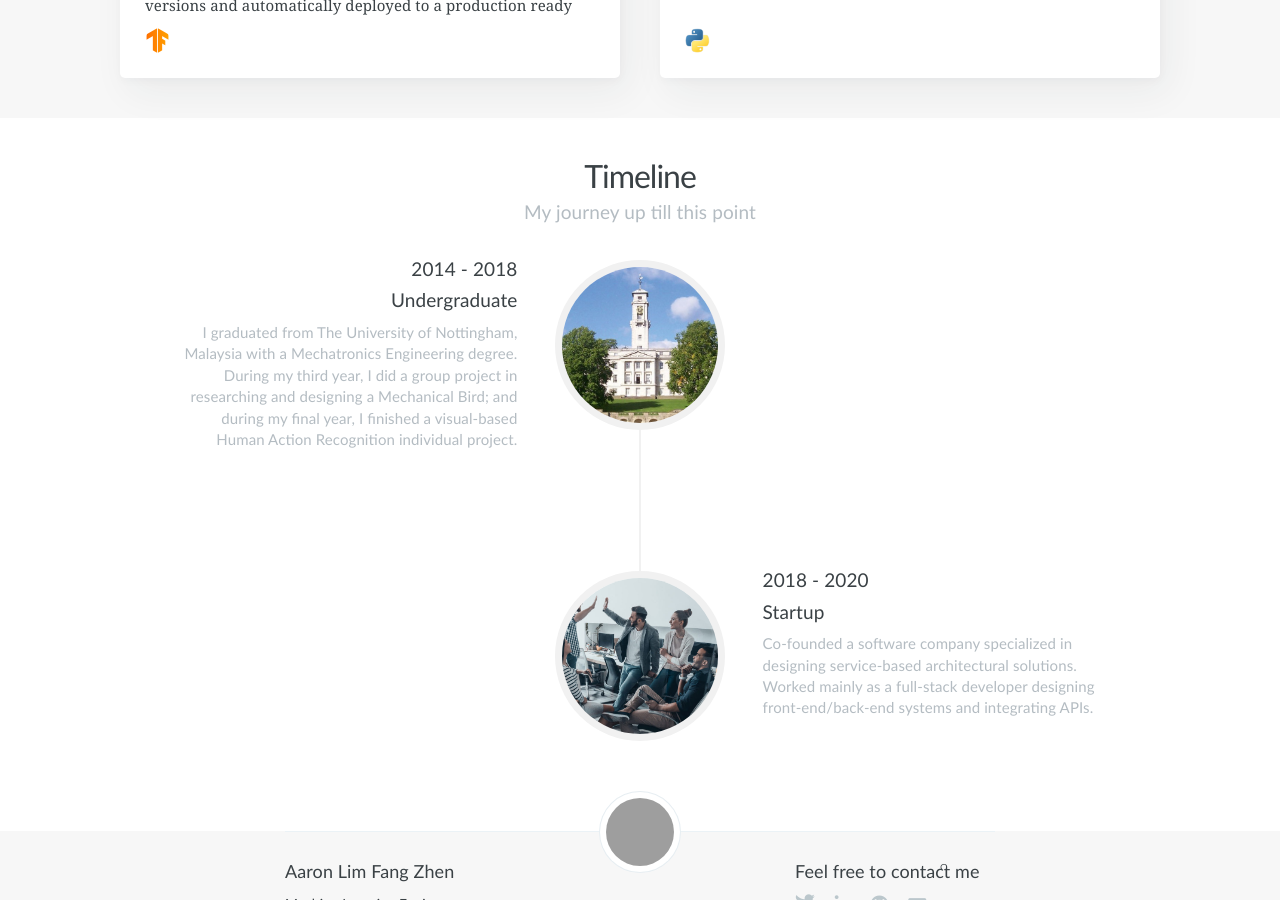
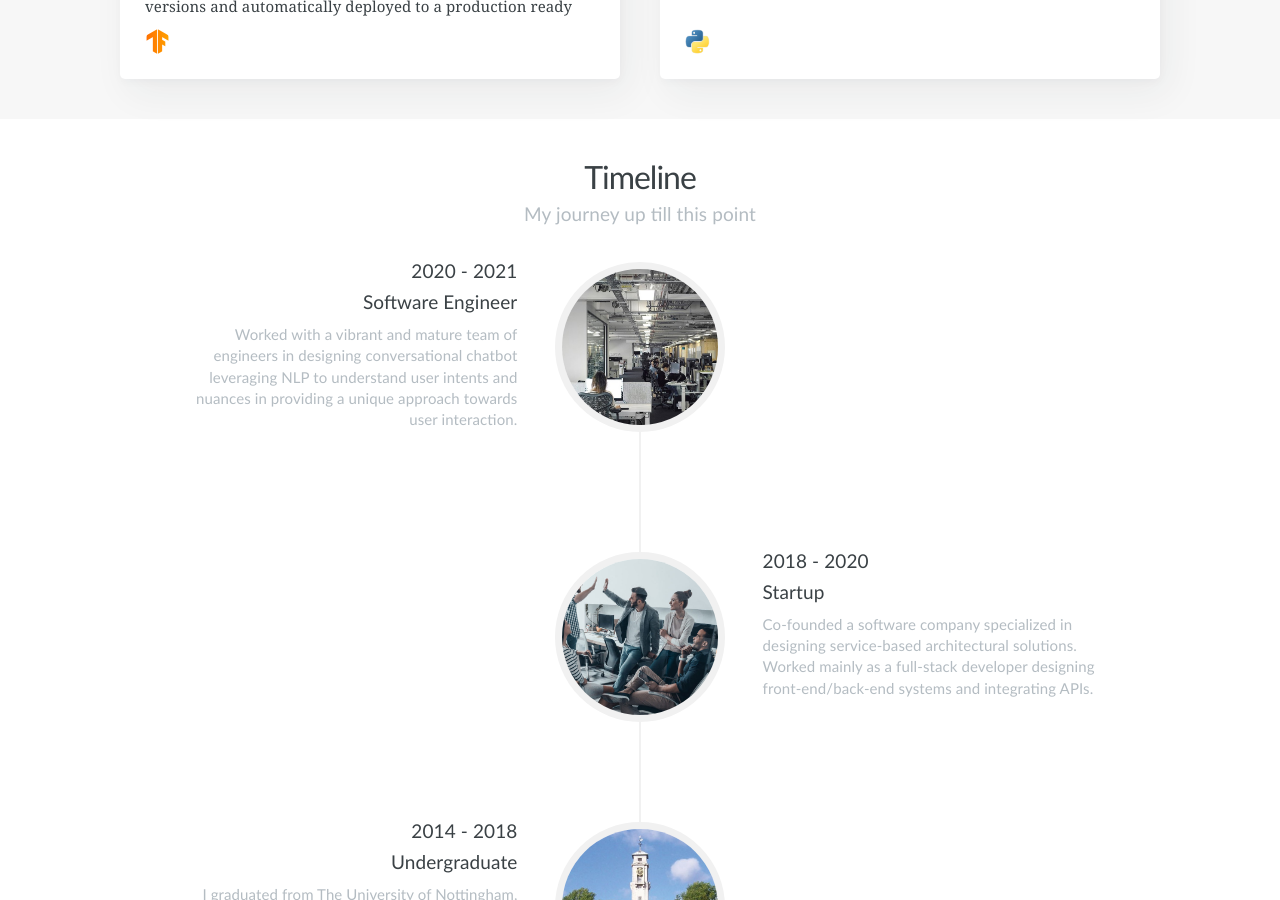
Before and after one commit to AaronGrainer/aarongrainer.github.io, a Jekyll site: the page built from index.html, in a window 1280 px wide and 900 px high, scrolled down 2023 px. Built offline with Jekyll 4.4.1, drawn with Linux system fonts in a browser that asks for light colours; nearby versions of some CDN libraries; the list of posts is cut into pages by our own code; grey boxes are pictures that could not be loaded.

Commit message:
Added Pandai timeline and updated skills logo

```diff
--- a/_data/timeline.yml
+++ b/_data/timeline.yml
@@ -1,11 +1,10 @@
 0:
   index: 0
-  date: 2014 - 2018
-  title: Undergraduate
-  description: I graduated from The University of Nottingham, Malaysia with a Mechatronics Engineering degree. During my third year,
-    I did a group project in researching and designing a Mechanical Bird; and during my final year, I finished a visual-based Human
-    Action Recognition individual project.
-  assets: assets/images/timeline/nottingham.jpg
+  date: 2020 - 2021
+  title: Software Engineer
+  description: Worked with a vibrant and mature team of engineers in designing conversational chatbot leveraging NLP to understand
+    user intents and nuances in providing a unique approach towards user interaction.
+  assets: assets/images/timeline/pandai.jpg
 1:
   index: 1
   date: 2018 - 2020
@@ -13,3 +12,11 @@
   description: Co-founded a software company specialized in designing service-based architectural solutions. Worked mainly as a
     full-stack developer designing front-end/back-end systems and integrating APIs.
   assets: assets/images/timeline/startup.jpg
+2:
+  index: 2
+  date: 2014 - 2018
+  title: Undergraduate
+  description: I graduated from The University of Nottingham, Malaysia with a Mechatronics Engineering degree. During my third year,
+    I did a group project in researching and designing a Mechanical Bird; and during my final year, I finished a visual-based Human
+    Action Recognition individual project.
+  assets: assets/images/timeline/nottingham.jpg
```
Also changed, not shown: _data/skills.yml (+6 -6 lines), assets/images/skills/fastapi.png (added), assets/images/skills/huggingface.png (added), assets/images/timeline/pandai.jpg (added).
